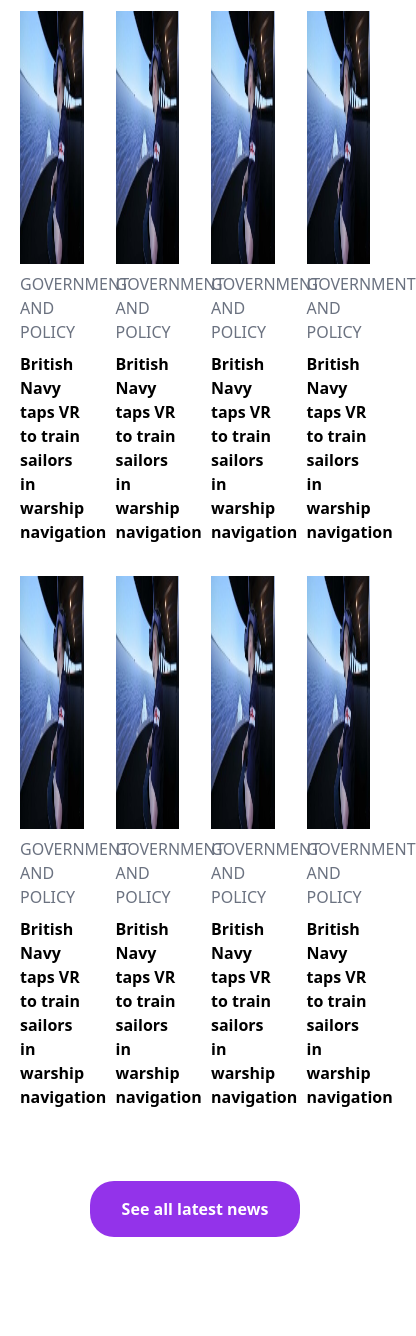
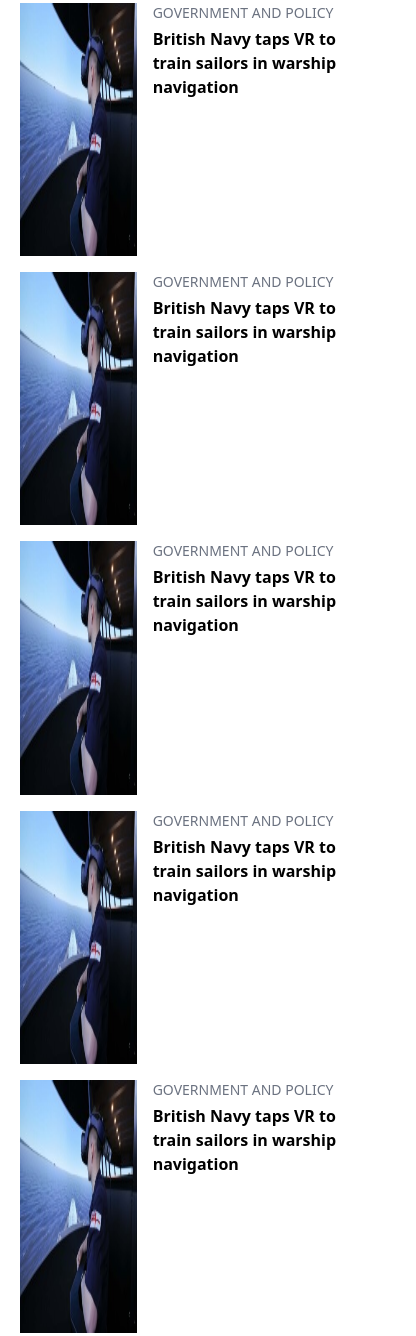
Before and after one commit to KevinRebakure/The-Gym-Cloning-4-Thenextweb, a website: page index.html in a window 390 px wide. Shown: the part 1813-3149 px from the top of the page, 416 px wide, since content can reach past the window. Before the commit the page ends 3090 px from the top, so only its background shows below. Drawn offline with Linux system fonts and the light colour scheme.

Commit message:
latest news responsive layout mobile and desktop

```diff
--- a/index.html
+++ b/index.html
@@ -84,49 +84,65 @@
 
         <!-- latest news -->
 
-        <section class="grid grid-cols-4 gap-8 px-5">
-            <h1 class="font-bold text-2xl col-span-4">Latest news</h1>
-            <article class="space-y-2">
+        <section class="grid sm:grid-cols-4 gap-4 sm:gap-8 sm:px-5 px-5">
+            <h1 class="text-center font-bold text-4xl sm:text-start sm:col-span-4">Latest news</h1>
+            <article class="grid grid-cols-3 sm:grid-cols-1 sm:space-y-2">
                 <img src="src/assets/latestnews1.jpeg" class="w-full h-[30vh] object-fill" alt="">
-                <p class="self-stretch text-gray-500">GOVERNMENT AND POLICY</p>
+                <div class="col-span-2 space-y-1 px-4 sm:px-0">
+                    <p class="self-stretch text-gray-500 text-sm">GOVERNMENT AND POLICY</p>
                     <p class="self-stretch font-semibold hover:underline">British Navy taps VR to train sailors in warship navigation</p>
+                </div>
             </article>
-            <article class="space-y-2">
+            <article class="grid grid-cols-3 sm:grid-cols-1 sm:space-y-2">
                 <img src="src/assets/latestnews1.jpeg" class="w-full h-[30vh] object-fill" alt="">
-                <p class="self-stretch text-gray-500">GOVERNMENT AND POLICY</p>
+                <div class="col-span-2 space-y-1 px-4 sm:px-0">
+                    <p class="self-stretch text-gray-500 text-sm">GOVERNMENT AND POLICY</p>
                     <p class="self-stretch font-semibold hover:underline">British Navy taps VR to train sailors in warship navigation</p>
+                </div>
             </article>
-            <article class="space-y-2">
+            <article class="grid grid-cols-3 sm:grid-cols-1 sm:space-y-2">
                 <img src="src/assets/latestnews1.jpeg" class="w-full h-[30vh] object-fill" alt="">
-                <p class="self-stretch text-gray-500">GOVERNMENT AND POLICY</p>
+                <div class="col-span-2 space-y-1 px-4 sm:px-0">
+                    <p class="self-stretch text-gray-500 text-sm">GOVERNMENT AND POLICY</p>
                     <p class="self-stretch font-semibold hover:underline">British Navy taps VR to train sailors in warship navigation</p>
+                </div>
             </article>
-            <article class="space-y-2">
+            <article class="grid grid-cols-3 sm:grid-cols-1 sm:space-y-2">
                 <img src="src/assets/latestnews1.jpeg" class="w-full h-[30vh] object-fill" alt="">
-                <p class="self-stretch text-gray-500">GOVERNMENT AND POLICY</p>
+                <div class="col-span-2 space-y-1 px-4 sm:px-0">
+                    <p class="self-stretch text-gray-500 text-sm">GOVERNMENT AND POLICY</p>
                     <p class="self-stretch font-semibold hover:underline">British Navy taps VR to train sailors in warship navigation</p>
+                </div>
             </article>
-            <article class="space-y-2">
+            <article class="grid grid-cols-3 sm:grid-cols-1 sm:space-y-2">
                 <img src="src/assets/latestnews1.jpeg" class="w-full h-[30vh] object-fill" alt="">
-                <p class="self-stretch text-gray-500">GOVERNMENT AND POLICY</p>
+                <div class="col-span-2 space-y-1 px-4 sm:px-0">
+                    <p class="self-stretch text-gray-500 text-sm">GOVERNMENT AND POLICY</p>
                     <p class="self-stretch font-semibold hover:underline">British Navy taps VR to train sailors in warship navigation</p>
+                </div>
             </article>
-            <article class="space-y-2">
+            <article class="grid grid-cols-3 sm:grid-cols-1 sm:space-y-2">
                 <img src="src/assets/latestnews1.jpeg" class="w-full h-[30vh] object-fill" alt="">
-                <p class="self-stretch text-gray-500">GOVERNMENT AND POLICY</p>
+                <div class="col-span-2 space-y-1 px-4 sm:px-0">
+                    <p class="self-stretch text-gray-500 text-sm">GOVERNMENT AND POLICY</p>
                     <p class="self-stretch font-semibold hover:underline">British Navy taps VR to train sailors in warship navigation</p>
+                </div>
             </article>
-            <article class="space-y-2">
+            <article class="grid grid-cols-3 sm:grid-cols-1 sm:space-y-2">
                 <img src="src/assets/latestnews1.jpeg" class="w-full h-[30vh] object-fill" alt="">
-                <p class="self-stretch text-gray-500">GOVERNMENT AND POLICY</p>
+                <div class="col-span-2 space-y-1 px-4 sm:px-0">
+                    <p class="self-stretch text-gray-500 text-sm">GOVERNMENT AND POLICY</p>
                     <p class="self-stretch font-semibold hover:underline">British Navy taps VR to train sailors in warship navigation</p>
+                </div>
             </article>
-            <article class="space-y-2">
+            <article class="grid grid-cols-3 sm:grid-cols-1 sm:space-y-2">
                 <img src="src/assets/latestnews1.jpeg" class="w-full h-[30vh] object-fill" alt="">
-                <p class="self-stretch text-gray-500">GOVERNMENT AND POLICY</p>
+                <div class="col-span-2 space-y-1 px-4 sm:px-0">
+                    <p class="self-stretch text-gray-500 text-sm">GOVERNMENT AND POLICY</p>
                     <p class="self-stretch font-semibold hover:underline">British Navy taps VR to train sailors in warship navigation</p>
+                </div>
             </article>
-            <button class="px-8 py-4 rounded-3xl bg-purple-600 text-white col-span-4 w-max mx-auto my-10 font-semibold">See all latest news</button>
+            <button class="px-8 py-4 rounded-3xl bg-purple-600 text-white sm:col-span-4 w-max mx-auto my-10 font-semibold">See all latest news</button>
         </section>
 
         <!-- other sections -->
```
Also changed, not shown: src/styles/output.css. Lines whose indentation alone changed are shown as unchanged.
